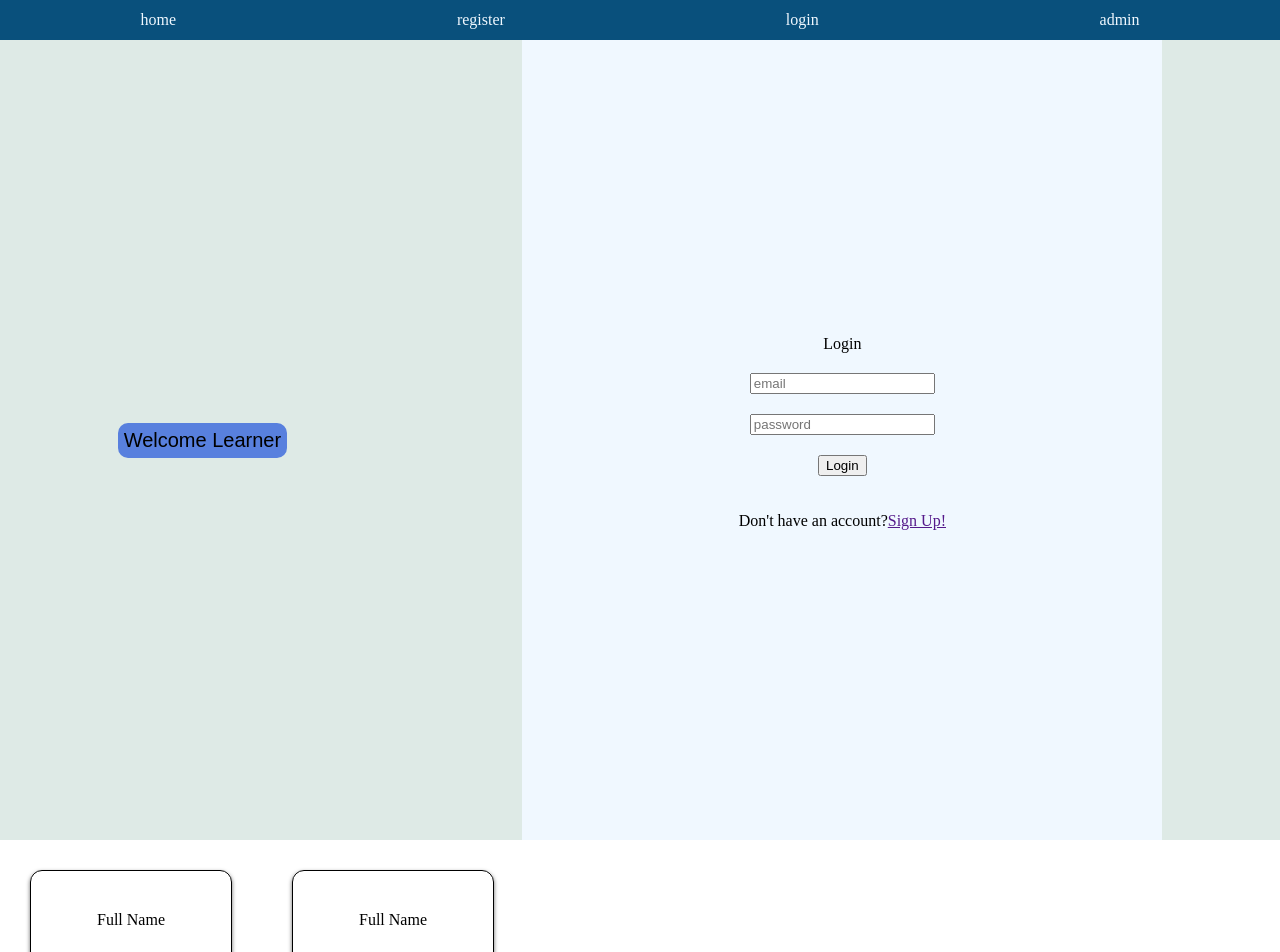
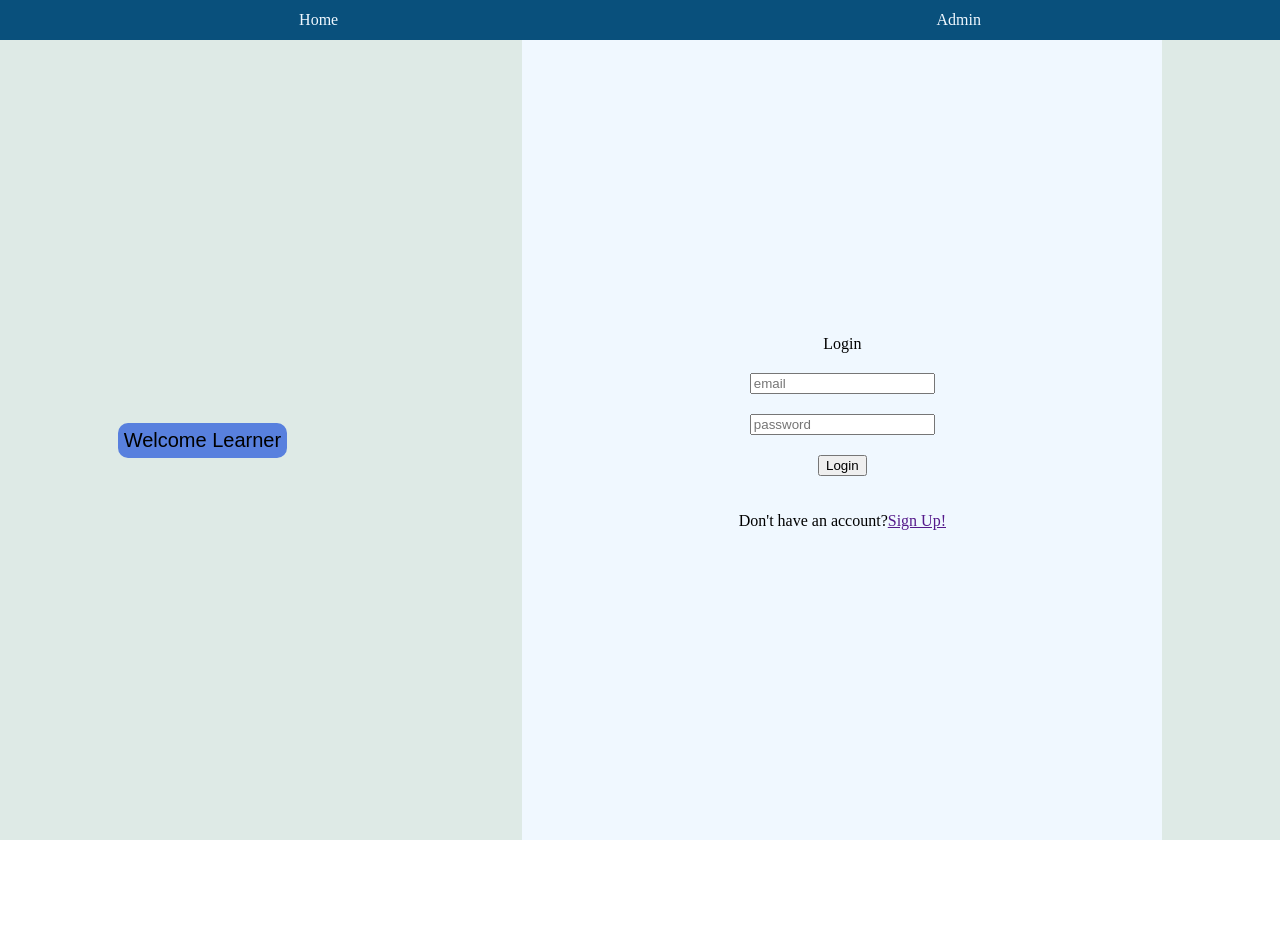
Before and after one commit to nonwor/CGI-hackathon, a React (Vite) app in the folder client/: page / in a window 1280 px wide. Shown: the top 952 px of the page. After the commit the page ends 840 px from the top, so only its background shows below. Built offline with nearby package versions, Linux system fonts and the light colour scheme.

Commit message:
navbar is functional and can switch from Home to Admin pages

```diff
--- a/client/src/App.jsx
+++ b/client/src/App.jsx
@@ -2,13 +2,17 @@ import './App.css'
 import NavBar from './components/Navbar.jsx';
 import Admin from './pages/Admin/Admin';
 import Home from './pages/Home/Home.jsx';
+import { Routes, Route, Navigate } from "react-router-dom";
 
 const App = () => {
   return (
     <div className='app'>
       <NavBar/>
-      <Home/>
-      <Admin/>
+      <Routes>
+        <Route path='/Admin' element={<Admin/>} />
+        <Route path='/Home' element={<Home/>} />
+        <Route path='/*' element={<Home/>} />
+      </Routes>
     </div>
   );
 }
--- a/client/src/components/Navbar.jsx
+++ b/client/src/components/Navbar.jsx
@@ -1,13 +1,12 @@
 import React from "react";
 import "./NavBar.css";
+import { Link } from "react-router-dom";
 
 export default function NavBar() {
   return (
     <div className="nav-bar">
-        <a href="">home</a>
-        <a href="">register</a>
-        <a href="">login</a>
-        <a href="">admin</a>
+      <Link to="/Home">Home</Link>
+      <Link to="/Admin">Admin</Link>
     </div>
   );
 }
--- a/client/src/main.jsx
+++ b/client/src/main.jsx
@@ -1,9 +1,12 @@
 import React from 'react'
 import ReactDOM from 'react-dom/client'
 import App from './App.jsx'
+import { BrowserRouter as Router } from "react-router-dom";
 
 ReactDOM.createRoot(document.getElementById('root')).render(
   <React.StrictMode>
-    <App />
+    <Router>
+      <App />
+    </Router>
   </React.StrictMode>,
 )
```
